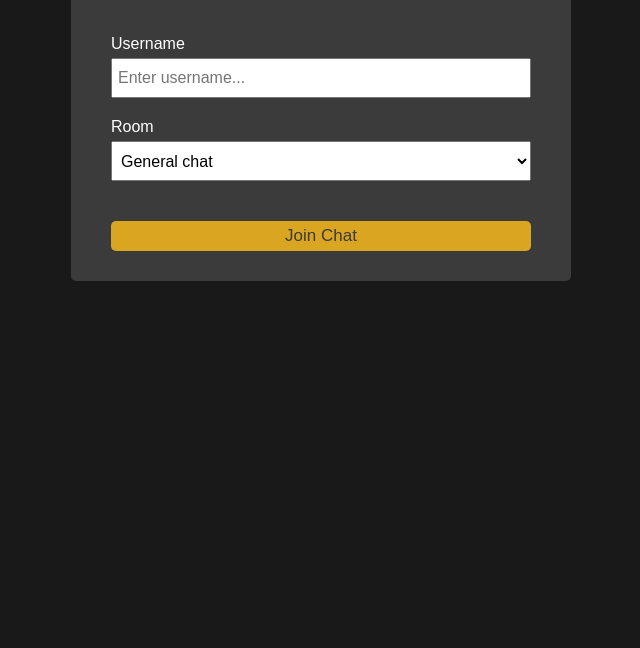
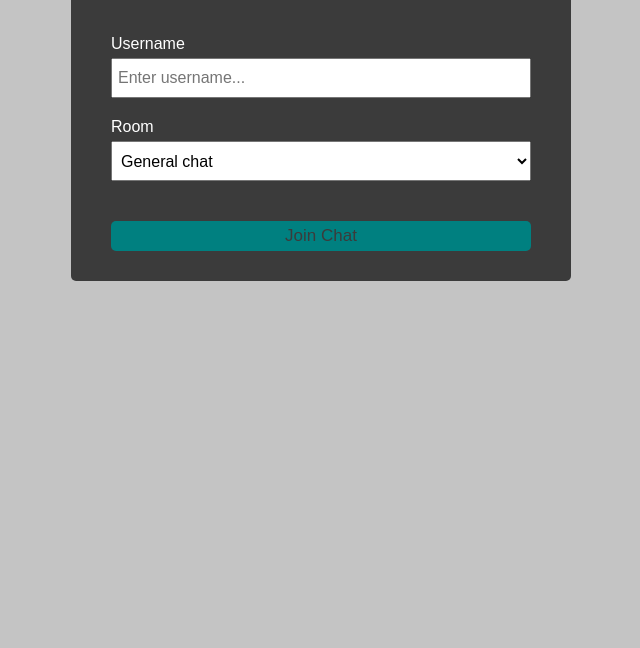
Before and after one commit to vilsku/chatsocket, a website: page public/index.html in a window 1280 px wide. Shown: the part 152-800 px from the top of the page, without its empty margins (319-959 px from the left). Drawn offline with Linux system fonts and the light colour scheme.

Commit message:
css test

```diff
--- a/public/style.css
+++ b/public/style.css
@@ -32,7 +32,7 @@
 body{
     font-family: Arial;
     font-size: 16px;
-    background: var(--dark-color-b);
+    background: var(--light-color);
     margin: 20px
 }
 ul{
@@ -45,7 +45,7 @@ a{
     cursor: pointer;
     padding: 5px 15px;
     /* background: var(--light-color); */
-    background: goldenrod;
+    background: teal;
     color: var(--dark-color-a);
     border: 0;
     font-size: 17px;
```
